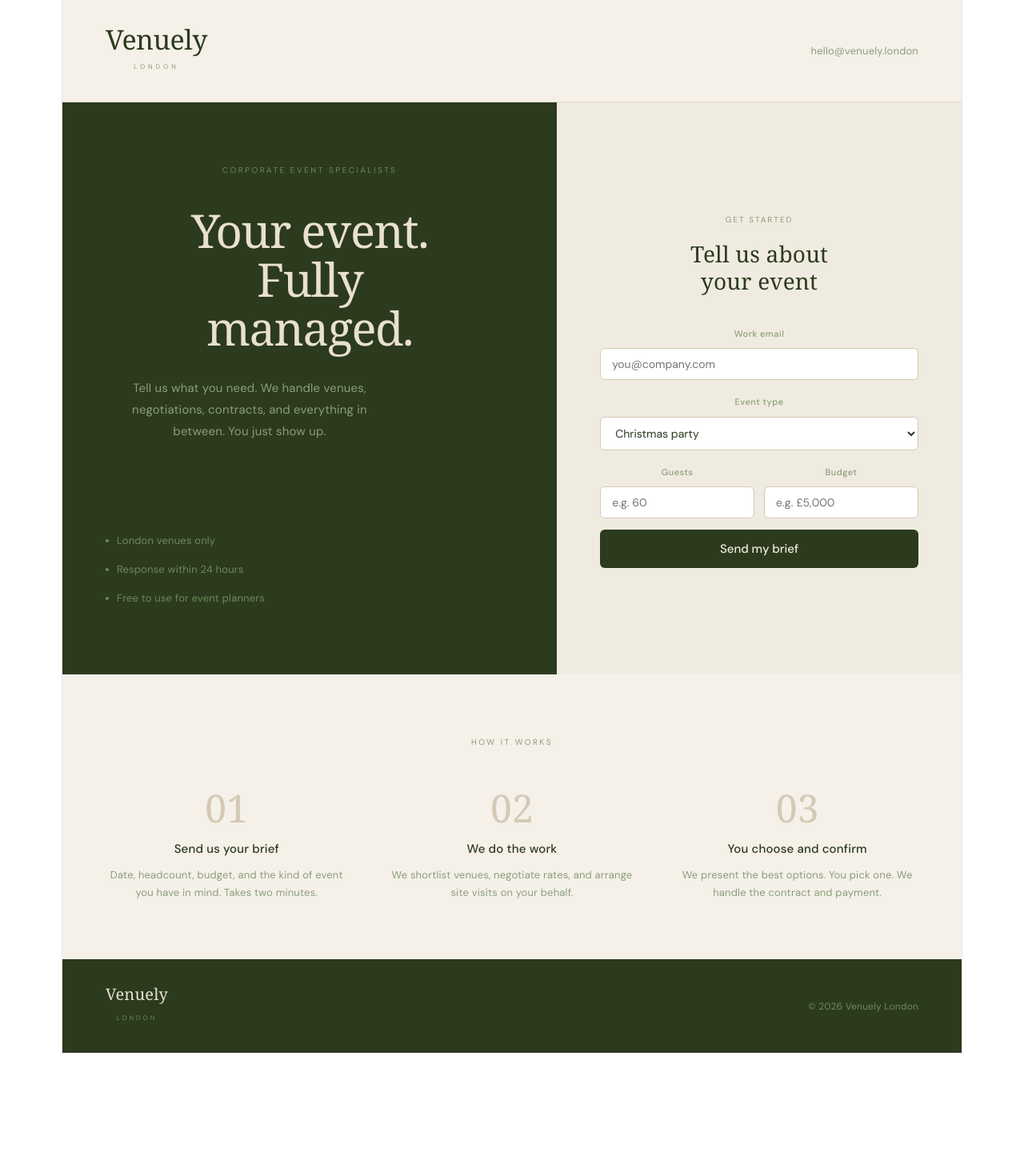
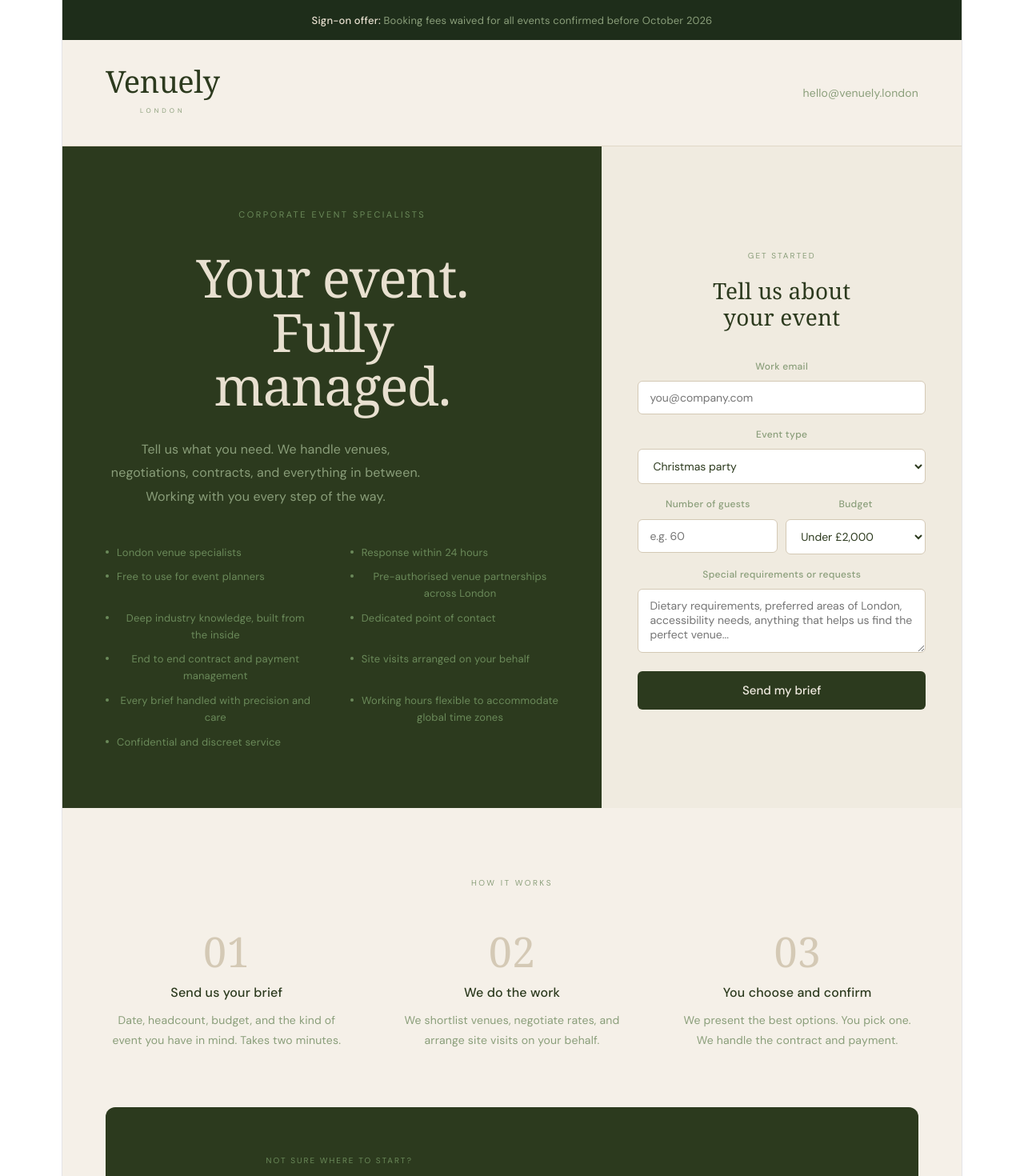
Before and after one commit to venuelylondon/Venuely, a React (Vite) app: page / in a window 1280 px wide. Shown: the top 1470 px of the page at 80% size. Before the commit the page ends 1316 px from the top, so only its background shows below. Built offline with nearby package versions, Linux system fonts and the light colour scheme.

Commit message:
final complete redesign

```diff
--- a/src/VenuelyLanding.jsx
+++ b/src/VenuelyLanding.jsx
@@ -1,4 +1,4 @@
-import { useState, useEffect, useRef } from "react";
+import { useState, useEffect } from "react";
 
 const FORMSPREE_ENDPOINT = "https://formspree.io/f/mkoegwqp";
 
@@ -6,11 +6,11 @@ export default function VenuelyLanding() {
   const [email, setEmail] = useState("");
   const [submitted, setSubmitted] = useState(false);
   const [submitting, setSubmitting] = useState(false);
-  const [brief, setBrief] = useState({ eventType: "Christmas party", budget: "", guests: "" });
+  const [otherBudget, setOtherBudget] = useState("");
+  const [brief, setBrief] = useState({ eventType: "Christmas party", budget: "Under £2,000", guests: "", requirements: "" });
   const [cursor, setCursor] = useState({ x: -100, y: -100 });
   const [hovered, setHovered] = useState(false);
   const [visible, setVisible] = useState(false);
-  const pageRef = useRef(null);
 
   useEffect(() => {
     setTimeout(() => setVisible(true), 100);
@@ -26,151 +26,213 @@ export default function VenuelyLanding() {
       await fetch(FORMSPREE_ENDPOINT, {
         method: "POST",
         headers: { "Content-Type": "application/json", Accept: "application/json" },
-        body: JSON.stringify({ email, ...brief }),
+        body: JSON.stringify({ email, ...brief, budget: brief.budget === "Other" ? otherBudget : brief.budget }),
       });
     } catch (e) {}
     setSubmitting(false);
     setSubmitted(true);
   };
 
+  const bullets = [
+    "London venue specialists",
+    "Response within 24 hours",
+    "Free to use for event planners",
+    "Pre-authorised venue partnerships across London",
+    "Deep industry knowledge, built from the inside",
+    "Dedicated point of contact",
+    "End to end contract and payment management",
+    "Site visits arranged on your behalf",
+    "Every brief handled with precision and care",
+    "Working hours flexible to accommodate global time zones",
+    "Confidential and discreet service",
+  ];
+
+  const h = { onMouseEnter: () => setHovered(true), onMouseLeave: () => setHovered(false) };
+  const fade = (delay = 0) => ({ opacity: visible ? 1 : 0, transform: visible ? "translateY(0)" : "translateY(20px)", transition: `all 0.8s ease ${delay}s` });
+  const field = { width: "100%", background: "white", border: "1px solid #d4c9b5", borderRadius: 6, padding: "11px 14px", fontFamily: "'DM Sans', sans-serif", fontSize: 14, color: "#2c3a1e", outline: "none" };
+  const label = { display: "block", fontSize: 12, color: "#8a9e7a", fontWeight: 500, letterSpacing: "0.3px", marginBottom: 5 };
+
+  // Thin serif V cursor path - matches the wordmark style
+  const VCursor = () => (
+    <div style={{ position: "fixed", top: cursor.y - 24, left: cursor.x - 12, pointerEvents: "none", zIndex: 9999, transform: hovered ? "scale(1.4)" : "scale(1)", transition: "transform 0.15s ease, top 0.05s ease, left 0.05s ease" }}>
+      <svg width="24" height="32" viewBox="0 0 24 32">
+        <text x="12" y="28" fontFamily="Georgia, 'Times New Roman', serif" fontSize="32" fontWeight="300" fill="#e8e0d0" textAnchor="middle" stroke="#2c3a1e" strokeWidth="0.5">V</text>
+      </svg>
+    </div>
+  );
+
   return (
-    <div ref={pageRef} style={{ cursor: "none", fontFamily: "'DM Sans', 'Helvetica Neue', sans-serif", background: "#f5f0e8", minHeight: "100vh" }}>
+    <div style={{ cursor: "none", fontFamily: "'DM Sans', 'Helvetica Neue', sans-serif", background: "#f5f0e8", minHeight: "100vh", width: "100%" }}>
+      <VCursor />
 
-      {/* Custom V cursor */}
-      <div style={{
-        position: "fixed", top: cursor.y - 20, left: cursor.x - 14,
-        pointerEvents: "none", zIndex: 9999,
-        transition: "top 0.08s ease, left 0.08s ease",
-        transform: hovered ? "scale(1.4)" : "scale(1)",
-      }}>
-        <svg width="28" height="32" viewBox="0 0 28 32">
-          <polygon points="2,4 14,28 26,4 20,4 14,18 8,4" fill="#2c3a1e" opacity="0.85"/>
-        </svg>
+      {/* Offer banner */}
+      <div style={{ background: "#1e2d1a", padding: "11px 3rem", textAlign: "center" }}>
+        <span style={{ fontSize: 13, color: "#8a9e7a" }}>
+          <span style={{ color: "#e8e0d0", fontWeight: 500 }}>Sign-on offer: </span>
+          Booking fees waived for all events confirmed before October 2026
+        </span>
       </div>
 
       {/* Nav */}
       <nav style={{ display: "flex", justifyContent: "space-between", alignItems: "center", padding: "1.75rem 3rem", background: "#f5f0e8", borderBottom: "1px solid #e0d8c8" }}>
-        <div style={{ opacity: visible ? 1 : 0, transform: visible ? "translateY(0)" : "translateY(-10px)", transition: "all 0.6s ease" }}>
-          <div style={{ fontFamily: "Georgia, serif", fontSize: 34, fontWeight: 400, color: "#2c3a1e", letterSpacing: "-0.5px", lineHeight: 1 }}>Venuely</div>
-          <div style={{ fontFamily: "'DM Sans', sans-serif", fontSize: 8, color: "#8a9e7a", letterSpacing: "4px", textTransform: "uppercase", marginTop: 4 }}>London</div>
+        <div style={fade(0)}>
+          <div style={{ fontFamily: "Georgia, 'Times New Roman', serif", fontSize: 38, fontWeight: 300, color: "#2c3a1e", letterSpacing: "-0.5px", lineHeight: 1 }}>Venuely</div>
+          <div style={{ fontSize: 8, color: "#8a9e7a", letterSpacing: "4px", textTransform: "uppercase", marginTop: 5 }}>London</div>
         </div>
-        <a href="mailto:hello@venuely.london" style={{ fontSize: 13, color: "#8a9e7a", textDecoration: "none", opacity: visible ? 1 : 0, transition: "opacity 0.8s ease 0.2s" }}
-          onMouseEnter={() => setHovered(true)} onMouseLeave={() => setHovered(false)}>
-          hello@venuely.london
-        </a>
+        <a href="mailto:hello@venuely.london" style={{ fontSize: 14, color: "#8a9e7a", textDecoration: "none", ...fade(0.2) }} {...h}>hello@venuely.london</a>
       </nav>
 
-      {/* Hero split */}
-      <div style={{ display: "grid", gridTemplateColumns: "1.1fr 0.9fr", minHeight: "calc(100vh - 85px)" }}>
+      {/* Hero */}
+      <div style={{ display: "grid", gridTemplateColumns: "1.2fr 0.8fr", minHeight: "calc(100vh - 112px)" }}>
 
-        {/* Left dark panel */}
+        {/* Left */}
         <div style={{ background: "#2c3a1e", padding: "4rem 3rem", display: "flex", flexDirection: "column", justifyContent: "space-between" }}>
-          <div style={{ opacity: visible ? 1 : 0, transform: visible ? "translateY(0)" : "translateY(30px)", transition: "all 0.8s ease 0.2s" }}>
-            <p style={{ fontSize: 10, color: "#6b8a5a", letterSpacing: "2.5px", textTransform: "uppercase", marginBottom: "1.25rem" }}>Corporate event specialists</p>
-            <h1 style={{ fontFamily: "Georgia, serif", fontSize: 58, fontWeight: 400, color: "#e8e0d0", lineHeight: 1.05, letterSpacing: "-1.5px", marginBottom: "1.75rem" }}>
+          <div style={fade(0.2)}>
+            <p style={{ fontSize: 11, color: "#6b8a5a", letterSpacing: "2.5px", textTransform: "uppercase", marginBottom: "1.25rem" }}>Corporate event specialists</p>
+            <h1 style={{ fontFamily: "Georgia, 'Times New Roman', serif", fontSize: 66, fontWeight: 300, color: "#e8e0d0", lineHeight: 1.02, letterSpacing: "-1.5px", marginBottom: "1.75rem" }}>
               Your event.<br />Fully<br />managed.
             </h1>
-            <p style={{ fontSize: 15, color: "#8a9e7a", lineHeight: 1.8, maxWidth: 360 }}>
-              Tell us what you need. We handle venues, negotiations, contracts, and everything in between. You just show up.
+            <p style={{ fontSize: 16, color: "#8a9e7a", lineHeight: 1.85, maxWidth: 400, marginBottom: "2.5rem" }}>
+              Tell us what you need. We handle venues, negotiations, contracts, and everything in between. Working with you every step of the way.
             </p>
           </div>
-          <div style={{ opacity: visible ? 1 : 0, transition: "opacity 1s ease 0.6s" }}>
-            {["London venues only", "Response within 24 hours", "Free to use for event planners"].map(item => (
-              <div key={item} style={{ display: "flex", alignItems: "center", gap: 10, marginBottom: 10 }}>
-                <div style={{ width: 4, height: 4, borderRadius: "50%", background: "#6b8a5a", flexShrink: 0 }} />
-                <span style={{ fontSize: 13, color: "#6b8a5a" }}>{item}</span>
-              </div>
-            ))}
+          <div style={fade(0.5)}>
+            <div style={{ display: "grid", gridTemplateColumns: "1fr 1fr", gap: "10px 2.5rem" }}>
+              {bullets.map(item => (
+                <div key={item} style={{ display: "flex", alignItems: "flex-start", gap: 10 }}>
+                  <div style={{ width: 4, height: 4, borderRadius: "50%", background: "#6b8a5a", flexShrink: 0, marginTop: 7 }} />
+                  <span style={{ fontSize: 13, color: "#6b8a5a", lineHeight: 1.6 }}>{item}</span>
+                </div>
+              ))}
+            </div>
           </div>
         </div>
 
-        {/* Right form panel */}
-        <div style={{ background: "#f0ebe0", padding: "4rem 3rem", display: "flex", flexDirection: "column", justifyContent: "center" }}>
+        {/* Right form */}
+        <div style={{ background: "#f0ebe0", padding: "3.5rem 2.5rem", display: "flex", flexDirection: "column", justifyContent: "center", overflowY: "auto" }}>
           {!submitted ? (
-            <div style={{ opacity: visible ? 1 : 0, transform: visible ? "translateY(0)" : "translateY(20px)", transition: "all 0.8s ease 0.4s" }}>
+            <div style={fade(0.4)}>
               <p style={{ fontSize: 10, color: "#8a9e7a", letterSpacing: "2px", textTransform: "uppercase", marginBottom: "0.75rem" }}>Get started</p>
-              <p style={{ fontFamily: "Georgia, serif", fontSize: 28, color: "#2c3a1e", marginBottom: "2rem", fontWeight: 400, lineHeight: 1.2 }}>Tell us about<br />your event</p>
-              {[
-                { label: "Work email", type: "email", placeholder: "you@company.com", val: email, set: setEmail, key: "email" },
-              ].map(f => (
-                <div key={f.key} style={{ marginBottom: 14 }}>
-                  <label style={{ display: "block", fontSize: 11, color: "#8a9e7a", fontWeight: 500, letterSpacing: "0.5px", marginBottom: 5 }}>{f.label}</label>
-                  <input type={f.type} placeholder={f.placeholder} value={f.val} onChange={e => f.set(e.target.value)}
-                    onMouseEnter={() => setHovered(true)} onMouseLeave={() => setHovered(false)}
-                    style={{ width: "100%", background: "white", border: "1px solid #d4c9b5", borderRadius: 6, padding: "10px 14px", fontFamily: "inherit", fontSize: 14, color: "#2c3a1e", outline: "none" }} />
-                </div>
-              ))}
-              <div style={{ marginBottom: 14 }}>
-                <label style={{ display: "block", fontSize: 11, color: "#8a9e7a", fontWeight: 500, letterSpacing: "0.5px", marginBottom: 5 }}>Event type</label>
-                <select value={brief.eventType} onChange={e => setBrief({ ...brief, eventType: e.target.value })}
-                  onMouseEnter={() => setHovered(true)} onMouseLeave={() => setHovered(false)}
-                  style={{ width: "100%", background: "white", border: "1px solid #d4c9b5", borderRadius: 6, padding: "10px 14px", fontFamily: "inherit", fontSize: 14, color: "#2c3a1e", outline: "none" }}>
-                  {["Christmas party", "Summer party", "Team away day", "Conference", "Client dinner", "Other"].map(o => <option key={o}>{o}</option>)}
+              <p style={{ fontFamily: "Georgia, serif", fontSize: 28, color: "#2c3a1e", marginBottom: "1.75rem", fontWeight: 400, lineHeight: 1.2 }}>Tell us about<br />your event</p>
+
+              <div style={{ marginBottom: 12 }}>
+                <label style={label}>Work email</label>
+                <input type="email" placeholder="you@company.com" value={email} onChange={e => setEmail(e.target.value)} style={field} {...h} />
+              </div>
+
+              <div style={{ marginBottom: 12 }}>
+                <label style={label}>Event type</label>
+                <select value={brief.eventType} onChange={e => setBrief({ ...brief, eventType: e.target.value })} style={field} {...h}>
+                  {["Christmas party","Summer party","Team away day","Conference","Client dinner","Exhibition","Awards show","Product launch","Special occasion","Wedding","Other"].map(o => <option key={o}>{o}</option>)}
                 </select>
               </div>
-              <div style={{ display: "grid", gridTemplateColumns: "1fr 1fr", gap: 12, marginBottom: 14 }}>
+
+              <div style={{ display: "grid", gridTemplateColumns: "1fr 1fr", gap: 10, marginBottom: 12 }}>
                 <div>
-                  <label style={{ display: "block", fontSize: 11, color: "#8a9e7a", fontWeight: 500, letterSpacing: "0.5px", marginBottom: 5 }}>Guests</label>
-                  <input type="number" placeholder="e.g. 60" value={brief.guests} onChange={e => setBrief({ ...brief, guests: e.target.value })}
-                    style={{ width: "100%", background: "white", border: "1px solid #d4c9b5", borderRadius: 6, padding: "10px 14px", fontFamily: "inherit", fontSize: 14, color: "#2c3a1e", outline: "none" }} />
+                  <label style={label}>Number of guests</label>
+                  <input type="number" placeholder="e.g. 60" value={brief.guests} onChange={e => setBrief({ ...brief, guests: e.target.value })} style={field} />
                 </div>
                 <div>
-                  <label style={{ display: "block", fontSize: 11, color: "#8a9e7a", fontWeight: 500, letterSpacing: "0.5px", marginBottom: 5 }}>Budget</label>
-                  <input type="text" placeholder="e.g. £5,000" value={brief.budget} onChange={e => setBrief({ ...brief, budget: e.target.value })}
-                    style={{ width: "100%", background: "white", border: "1px solid #d4c9b5", borderRadius: 6, padding: "10px 14px", fontFamily: "inherit", fontSize: 14, color: "#2c3a1e", outline: "none" }} />
+                  <label style={label}>Budget</label>
+                  <select value={brief.budget} onChange={e => setBrief({ ...brief, budget: e.target.value })} style={field} {...h}>
+                    {["Under £2,000","£2,000 – £5,000","£5,000 – £10,000","£10,000 – £20,000","£20,000 – £30,000","£30,000 – £40,000","£40,000 – £50,000","£50,000+","Other"].map(o => <option key={o}>{o}</option>)}
+                  </select>
                 </div>
               </div>
-              <button onClick={handleSubmit} disabled={submitting}
-                onMouseEnter={() => setHovered(true)} onMouseLeave={() => setHovered(false)}
-                style={{ width: "100%", background: "#2c3a1e", color: "#f0ebe0", fontFamily: "inherit", fontSize: 15, fontWeight: 500, padding: "14px", borderRadius: 6, border: "none", cursor: "none", opacity: submitting ? 0.6 : 1, transition: "opacity 0.2s, transform 0.15s", transform: hovered ? "scale(1.01)" : "scale(1)" }}>
+
+              {brief.budget === "Other" && (
+                <div style={{ marginBottom: 12 }}>
+                  <label style={label}>Please specify your budget</label>
+                  <input type="text" placeholder="e.g. £75,000" value={otherBudget} onChange={e => setOtherBudget(e.target.value)} style={field} />
+                </div>
+              )}
+
+              <div style={{ marginBottom: 16 }}>
+                <label style={label}>Special requirements or requests</label>
+                <textarea placeholder="Dietary requirements, preferred areas of London, accessibility needs, anything that helps us find the perfect venue..." value={brief.requirements} onChange={e => setBrief({ ...brief, requirements: e.target.value })} style={{ ...field, minHeight: 80, resize: "vertical" }} />
+              </div>
+
+              <button onClick={handleSubmit} disabled={submitting} style={{ width: "100%", background: "#2c3a1e", color: "#f0ebe0", fontFamily: "'DM Sans', sans-serif", fontSize: 15, fontWeight: 500, padding: "14px", borderRadius: 6, border: "none", cursor: "none", opacity: submitting ? 0.6 : 1, transition: "opacity 0.2s, transform 0.15s", transform: hovered ? "scale(1.01)" : "scale(1)" }} {...h}>
                 {submitting ? "Sending..." : "Send my brief"}
               </button>
             </div>
           ) : (
-            <div style={{ textAlign: "center", opacity: visible ? 1 : 0, transition: "opacity 0.5s" }}>
-              <div style={{ fontFamily: "Georgia, serif", fontSize: 48, color: "#2c3a1e", marginBottom: "1rem" }}>✓</div>
-              <p style={{ fontFamily: "Georgia, serif", fontSize: 24, color: "#2c3a1e", marginBottom: "0.5rem" }}>Brief received.</p>
-              <p style={{ fontSize: 14, color: "#8a9e7a" }}>We'll be in touch within one working day.</p>
+            <div style={{ textAlign: "center", ...fade(0) }}>
+              <div style={{ fontFamily: "Georgia, serif", fontSize: 52, color: "#2c3a1e", marginBottom: "1rem" }}>✓</div>
+              <p style={{ fontFamily: "Georgia, serif", fontSize: 26, color: "#2c3a1e", marginBottom: "0.75rem" }}>Brief received.</p>
+              <p style={{ fontSize: 14, color: "#8a9e7a", lineHeight: 1.8 }}>We'll be in touch at {email}<br />within one working day.</p>
             </div>
           )}
         </div>
       </div>
 
       {/* How it works */}
-      <div style={{ padding: "4rem 3rem", background: "#f5f0e8" }}>
+      <div style={{ padding: "4.5rem 3rem", background: "#f5f0e8" }}>
         <p style={{ fontSize: 10, color: "#8a9e7a", letterSpacing: "2.5px", textTransform: "uppercase", marginBottom: "2.5rem" }}>How it works</p>
-        <div style={{ display: "grid", gridTemplateColumns: "repeat(3, 1fr)", gap: "3rem" }}>
+        <div style={{ display: "grid", gridTemplateColumns: "repeat(3,1fr)", gap: "3rem", marginBottom: "4rem" }}>
           {[
             { num: "01", title: "Send us your brief", desc: "Date, headcount, budget, and the kind of event you have in mind. Takes two minutes." },
             { num: "02", title: "We do the work", desc: "We shortlist venues, negotiate rates, and arrange site visits on your behalf." },
             { num: "03", title: "You choose and confirm", desc: "We present the best options. You pick one. We handle the contract and payment." },
           ].map(step => (
-            <div key={step.num}
-              onMouseEnter={() => setHovered(true)} onMouseLeave={() => setHovered(false)}
-              style={{ transition: "transform 0.2s ease", cursor: "none" }}>
-              <div style={{ fontFamily: "Georgia, serif", fontSize: 48, color: "#d4c9b5", lineHeight: 1, marginBottom: "0.75rem" }}>{step.num}</div>
-              <div style={{ fontSize: 15, fontWeight: 500, color: "#2c3a1e", marginBottom: "0.5rem" }}>{step.title}</div>
-              <div style={{ fontSize: 13, color: "#8a9e7a", lineHeight: 1.7 }}>{step.desc}</div>
+            <div key={step.num} {...h}>
+              <div style={{ fontFamily: "Georgia, serif", fontSize: 52, fontWeight: 300, color: "#d4c9b5", lineHeight: 1, marginBottom: "0.75rem" }}>{step.num}</div>
+              <div style={{ fontSize: 16, fontWeight: 500, color: "#2c3a1e", marginBottom: "0.5rem" }}>{step.title}</div>
+              <div style={{ fontSize: 14, color: "#8a9e7a", lineHeight: 1.75 }}>{step.desc}</div>
             </div>
           ))}
+        </div>
+
+        {/* Book a meeting */}
+        <div style={{ background: "#2c3a1e", borderRadius: 12, padding: "3rem", display: "flex", justifyContent: "space-between", alignItems: "center", marginBottom: "1.5rem", flexWrap: "wrap", gap: "1.5rem" }}>
+          <div>
+            <p style={{ fontSize: 10, color: "#6b8a5a", letterSpacing: "2px", textTransform: "uppercase", marginBottom: "0.75rem" }}>Not sure where to start?</p>
+            <h2 style={{ fontFamily: "Georgia, serif", fontSize: 34, color: "#e8e0d0", fontWeight: 300, marginBottom: "0.75rem", lineHeight: 1.2 }}>Book a meeting with the team</h2>
+            <p style={{ fontSize: 15, color: "#8a9e7a", maxWidth: 400, lineHeight: 1.8 }}>Book a free 20 minute call with us. We'll listen to what you need and take it from there.</p>
+          </div>
+          <a href="mailto:hello@venuely.london?subject=I'd like to book a call" style={{ background: "#8a9e7a", color: "#2c3a1e", fontFamily: "'DM Sans', sans-serif", fontSize: 15, fontWeight: 500, padding: "15px 32px", borderRadius: 6, textDecoration: "none", whiteSpace: "nowrap", flexShrink: 0 }} {...h}>
+            Book a call
+          </a>
+        </div>
+
+        {/* Instagram */}
+        <div style={{ background: "#f0ebe0", borderRadius: 12, padding: "2rem 2.5rem", display: "flex", alignItems: "center", justifyContent: "space-between", flexWrap: "wrap", gap: "1rem" }}>
+          <div style={{ display: "flex", alignItems: "center", gap: 16 }}>
+            <div style={{ width: 46, height: 46, background: "#2c3a1e", borderRadius: 10, display: "flex", alignItems: "center", justifyContent: "center", flexShrink: 0 }}>
+              <svg width="22" height="22" viewBox="0 0 24 24" fill="none" stroke="#e8e0d0" strokeWidth="1.5" strokeLinecap="round" strokeLinejoin="round">
+                <rect x="2" y="2" width="20" height="20" rx="5"/>
+                <circle cx="12" cy="12" r="4"/>
+                <circle cx="17.5" cy="6.5" r="1" fill="#e8e0d0" stroke="none"/>
+              </svg>
+            </div>
+            <div>
+              <p style={{ fontSize: 16, fontWeight: 500, color: "#2c3a1e", marginBottom: 4 }}>Follow us on Instagram</p>
+              <p style={{ fontSize: 13, color: "#8a9e7a" }}>@venuely.london · Venue inspiration, event ideas and behind the scenes</p>
+            </div>
+          </div>
+          <a href="https://www.instagram.com/venuely.london/" target="_blank" rel="noreferrer" style={{ background: "#2c3a1e", color: "#f0ebe0", fontFamily: "'DM Sans', sans-serif", fontSize: 14, fontWeight: 500, padding: "12px 24px", borderRadius: 6, textDecoration: "none", whiteSpace: "nowrap", flexShrink: 0 }} {...h}>
+            Follow us
+          </a>
         </div>
       </div>
 
       {/* Footer */}
-      <footer style={{ padding: "1.75rem 3rem", background: "#2c3a1e", display: "flex", justifyContent: "space-between", alignItems: "center" }}>
+      <footer style={{ padding: "2rem 3rem", background: "#2c3a1e", display: "flex", justifyContent: "space-between", alignItems: "center" }}>
         <div>
-          <div style={{ fontFamily: "Georgia, serif", fontSize: 20, color: "#e8e0d0", fontWeight: 400 }}>Venuely</div>
-          <div style={{ fontSize: 8, color: "#6b8a5a", letterSpacing: "3px", textTransform: "uppercase", marginTop: 2 }}>London</div>
+          <div style={{ fontFamily: "Georgia, serif", fontSize: 24, fontWeight: 300, color: "#e8e0d0" }}>Venuely</div>
+          <div style={{ fontSize: 7, color: "#6b8a5a", letterSpacing: "3px", textTransform: "uppercase", marginTop: 3 }}>London</div>
         </div>
         <span style={{ fontSize: 12, color: "#6b8a5a" }}>© {new Date().getFullYear()} Venuely London</span>
       </footer>
 
-      {/* Mobile styles */}
       <style>{`
         @import url('https://fonts.googleapis.com/css2?family=DM+Sans:wght@300;400;500&display=swap');
         * { box-sizing: border-box; }
+        input:focus, select:focus, textarea:focus { border-color: #8a9e7a !important; box-shadow: 0 0 0 2px rgba(138,158,122,0.15); }
         @media (max-width: 768px) {
-          .hero-grid { grid-template-columns: 1fr !important; }
+          .hero { grid-template-columns: 1fr !important; }
+          nav, .how { padding: 1.5rem !important; }
+          h1 { font-size: 48px !important; }
         }
       `}</style>
     </div>
```
